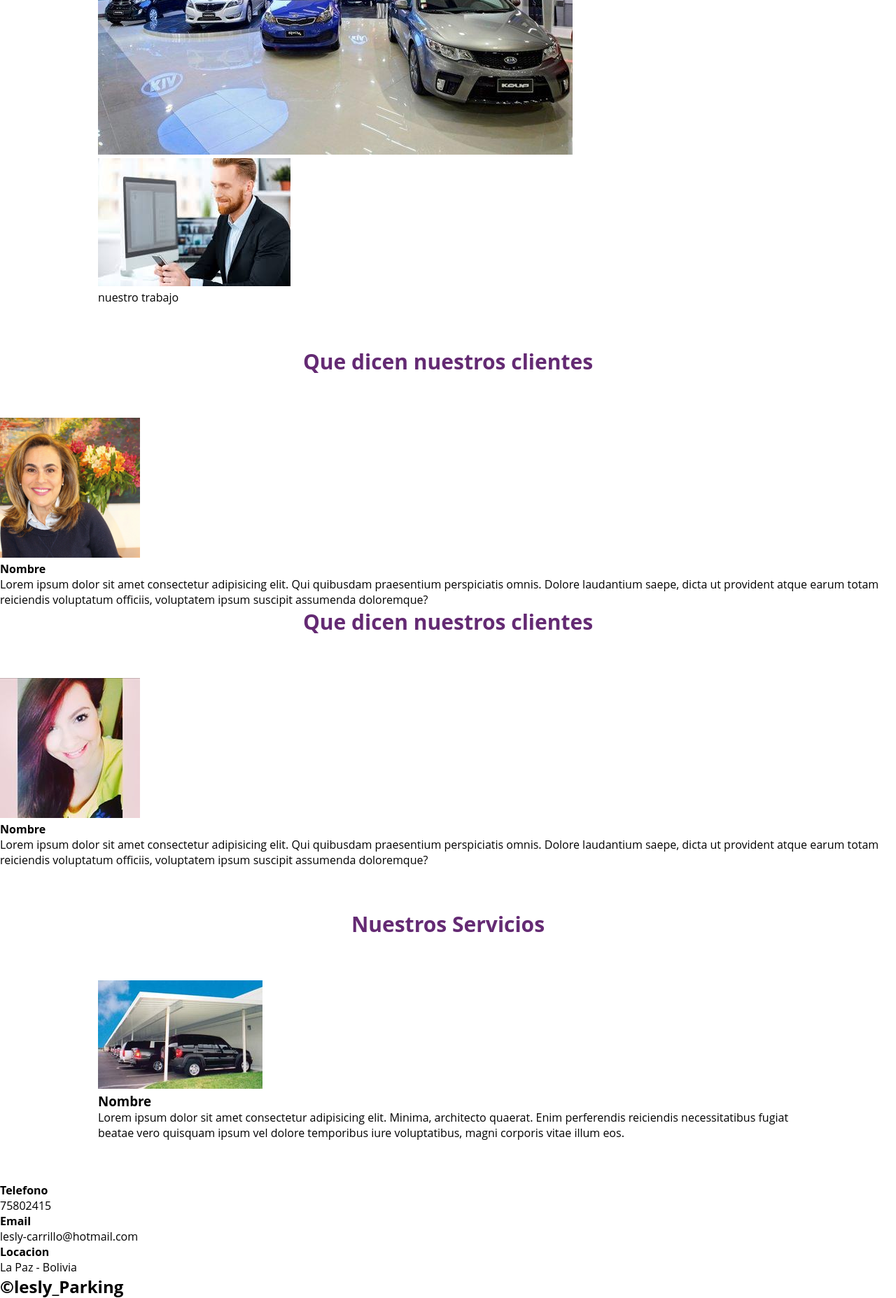
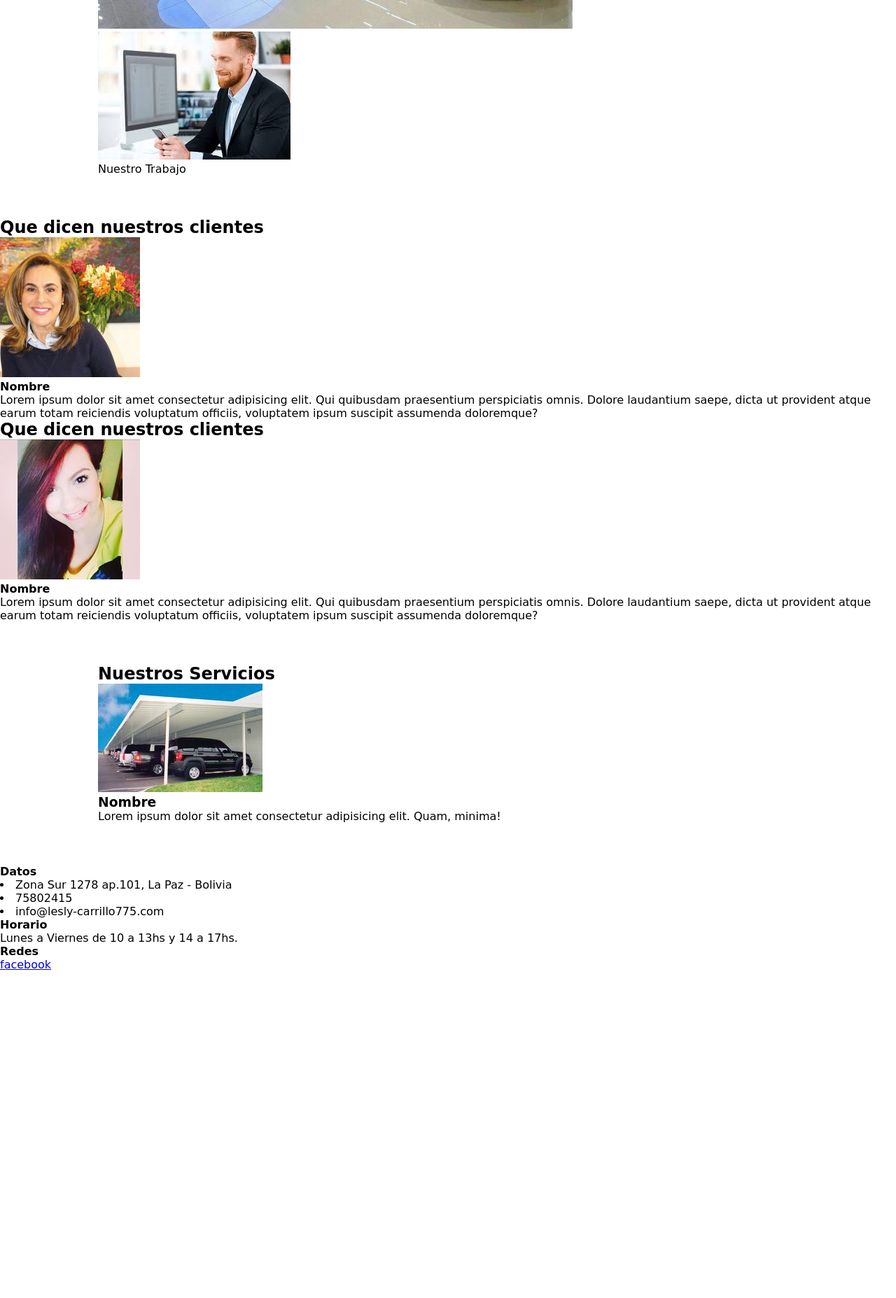
Before and after one commit to leslycarrillo/Parking, a PHP site: page / in a window 1280 px wide. Shown: the part 1680-3535 px from the top of the page at 70% size. After the commit the page ends 3066 px from the top, so only its background shows below. Run offline with PHP 8.4, Linux system fonts and the light colour scheme.

Commit message:
modificando html y css

```diff
--- a/css/estilos.css
+++ b/css/estilos.css
@@ -1,21 +1,15 @@
 *{
     margin: 0;
-    padding: 0;
+    padding: 0%;
     box-sizing: border-box;
 }
 body{
-font-family:'open sans';
+    font-family: cursive;
 }
 .contenedor{
     padding: 60px 0;
-width: 90%;
-max-width: 1000px;
-margin:auto;
-overflow:hidden;
+    width: 90%;
+    max-width: 1000px;
+    margin: auto;
+    overflow: hidden;
 }
-.titulo{
-    color:#642a73;
-    font-size: 30px;
-    text-align: center;
-    margin-bottom: 60px;
-}
--- a/index.html
+++ b/index.html
@@ -1,41 +1,39 @@
 <!DOCTYPE html>
-<html lang="es">
+<html lang="en">
 <head>
     <meta charset="UTF-8">
     <meta name="viewport" content="width=device-width, initial-scale=1.0">
     <title>Parking</title>
 
-    <link rel="stylesheet" href="estilos.css">
-    <link rel="shortcut icon" href="imagenes/valet-parking.png">
-<link href="<link href = "https://fonts.googleapis.com/css2? family = Open + Sans: wght @ 300 & display = swap" rel = "stylesheet">
+    <link rel="shortcut icon" href="imagenes/valet-parking.png"type="image/x-icon">
+    <link rel="stylesheet" href="css/estilos.css">
 
 </head>
 <body>
     <header>
         <nav>
             <a href="#">Inicio</a>
-            <a href="#">Acerca de</a>
-            <a href="#">Portafolio</a>
-            <a href="#">Servicios</a>
-            <a href="#">Contactos</a>
+            <a href="#">Sobre Nosotros</a>
+            <a href="#">Elige tu Parqueo</a>
+            <a href="#">Reservas</a>
+           <a href="#">Contactos</a>
 
         </nav>
         <section class="texto-header">
             <h1>Parking 24 h.</h1>
-           <h2>Servicio de parqueo confiable La Paz Bolivia
-               Llamanos (+59)75802415
-           </h2>
+           <h2>Servicio de parqueo confiable La Paz-Bolivia</h2>
           </section>
          <div class="wave" style="height: 150px; overflow: hidden;" ><svg viewBox="0 0 500 150" preserveAspectRatio="none" style="height: 100%; width: 100%;"><path d="M0.00,49.98 C149.99,150.00 349.20,-49.98 500.00,49.98 L500.00,150.00 L0.00,150.00 Z" style="stroke: none; fill: #08f;"></path></svg></div>
         </header>
         <main>
             <section class="contenedor sobre-nosotros">
-            <h2 class="titulo">Nuestro producto</h2>
+            <h2 class="titulo">Tu Estacionamiento Favorito</h2>
+            <h3></h3>
             <div class="contenedor-sobre-nosotros">
                 <img src="imagenes/6e855666-1764-4019-be9e-998505bd3fdf.jpg"alt=""class="image-about-us">
                 <div class="contenido-textos">
                     <h3><span>1</span>Tu estacionamiento favorito</h3>
-                    <p>Lorem ipsum dolor sit amet consectetur adipisicing elit. Rem rerum, autem recusandae nihil eaque ipsa quam quisquam fugiat veniam voluptatem sunt error, odit inventore ad? Ab commodi dolores officiis quis!</p>
+                    <p>Lorem ipsum dolor sit, amet consectetur adipisicing elit. Non porro exercitationem sunt necessitatibus officia quia qui labore nostrum, repellat ipsum eos illum saepe est, tempore accusantium perferendis expedita molestias dolorem.</p>
                     <h3><span>2</span>Tu estacionamiento favorito</h3>
                     <p>Lorem ipsum dolor sit amet consectetur adipisicing elit. Rem rerum, autem recusandae nihil eaque ipsa quam quisquam fugiat veniam voluptatem sunt error, odit inventore ad? Ab commodi dolores officiis quis!</p>
                 </div>
@@ -43,16 +41,17 @@
             </section>
             <section class="portafolio">
                 <div class="contenedor">
-                    <h2 class="titulo">portafolio</h2>
-                    <div class="imagen-port">
+                    <h2 class="titulo">Portafolio</h2>
+                    <div class="galeria-port">
                         <img src="imagenes/triunfo-seguros-sucursales.jpg"alt="">
                         <div class="hover-galeria">
                             <img src="imagenes/images.jpg"alt="">
-                            <p>nuestro trabajo</p>
+                            <p>Nuestro Trabajo</p>
                         </div>
                     </div>
                 </div>
-            </section>
+            </div>
+  </section>
             <section class="clientes-contenedor">
                 <h2 class="titulo">Que dicen nuestros clientes</h2>
                 <div class="cards">
@@ -61,9 +60,11 @@
                         <div class="contenido-texto-card">
                             <h4>Nombre</h4>
                             <p>Lorem ipsum dolor sit amet consectetur adipisicing elit. Qui quibusdam praesentium perspiciatis omnis. Dolore laudantium saepe, dicta ut provident atque earum totam reiciendis voluptatum officiis, voluptatem ipsum suscipit assumenda doloremque?</p>
-
+                         </div>
                         </div>
-                        <div class="clientes-contenedor">
+                    </div>
+            </section>
+                        <section class="clientes-contenedor">
                             <h2 class="titulo">Que dicen nuestros clientes</h2>
                             <div class="cards">
                                 <div class="card">
@@ -83,29 +84,23 @@
                                             <div class="servicio-ind">
                                                 <img src="imagenes/513d2f38b22a6eedbf36733f5eed0eea--aluminum-carport-carport-canopy.jpg"alt="">
                                             <h3>Nombre</h3>
-                                            <p>Lorem ipsum dolor sit amet consectetur adipisicing elit. Minima, architecto quaerat. Enim perferendis reiciendis necessitatibus fugiat beatae vero quisquam ipsum vel dolore temporibus iure voluptatibus, magni corporis vitae illum eos.</p>
+                                            <p>Lorem ipsum dolor sit amet consectetur adipisicing elit. Quam, minima!</p>
                                             </div>
                                         </div>
                                     </div>
                                 </section>
-        </main>
-    <footer>
-<div class="contenedor-footer">
-    <div class="content-foo">
-        <h4>Telefono</h4>
-        <p>75802415</p>
-    </div>
-    <div class="content-foo">
-        <h4>Email</h4>
-        <p>lesly-carrillo@hotmail.com</p>
-    </div>
-    <div class="content-foo">
-        <h4>Locacion</h4>
-        <p>La Paz - Bolivia</p>
-    </div>
+                            </main>
 
-</div>
-<h2 class="titulo-final">&copy;lesly_Parking</h2>
-</footer>
-</body>
-</html>
+                    </div></div></div><div class="nt-footer-widget col-12 col-md-3 custom-footer-widget-2"><div class="widget_text nt-sidebar-footer-widget widget_custom_html"><div class="widget_text footer__item"><h4 class="nt-sidebar-footer-widget-title">Datos</h4><div class="textwidget custom-html-widget"><ul class="icons"></ul>
+                        <li><i class="fas fa-map-marker-alt"></i> Zona Sur 1278 ap.101, La Paz - Bolivia</li>
+                        <li><i class="fas fa-mobile-alt"></i> 75802415</li>
+                        <li><i class="fas fa-envelope"></i> info@lesly-carrillo775.com</li>
+                   </ul></div></div></div></div><div class="nt-footer-widget col-12 col-md-3 custom-footer-widget-3"><div class="widget_text nt-sidebar-footer-widget widget_custom_html"><div class="widget_text footer__item"><h4 class="nt-sidebar-footer-widget-title">Horario</h4><div class="textwidget custom-html-widget"><ul class="icons">
+                        <li><i class="far fa-clock"></i> Lunes a Viernes de 10 a 13hs y 14 a 17hs.</li>
+                   </ul></div></div></div></div><div class="nt-footer-widget col-12 col-md-3 custom-footer-widget-4"><div class="nt-sidebar-footer-widget zoom-social-icons-widget"><div class="footer__item"><h4 class="nt-sidebar-footer-widget-title">Redes</h4>
+             <ul class="zoom-social-icons-list zoom-social-icons-list--without-canvas zoom-social-icons-list--round zoom-social-icons-list--no-labels">
+                      <li class="zoom-social_icons-list__item">
+                                       <a class="zoom-social_icons-list__link"
+                                          href="https://www.facebook.com/Parking-102923824950689/?ref=page_internal" target="_blank" >
+
+                                                                       <span class="screen-reader-text">facebook</span>
```
Also changed, not shown: borrador/indec.html (renamed from indes.html), 1 other file.
